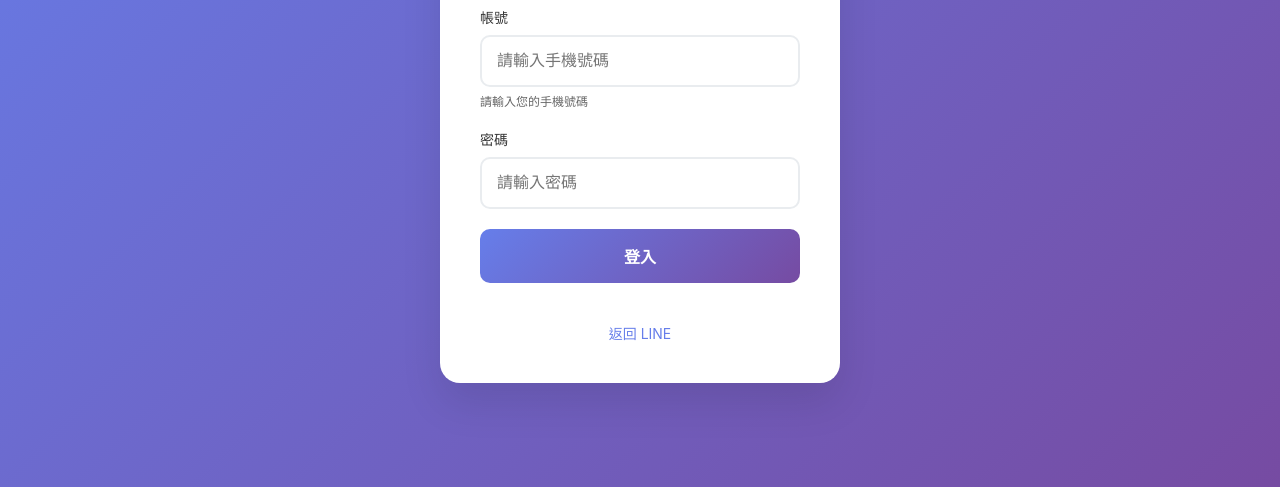
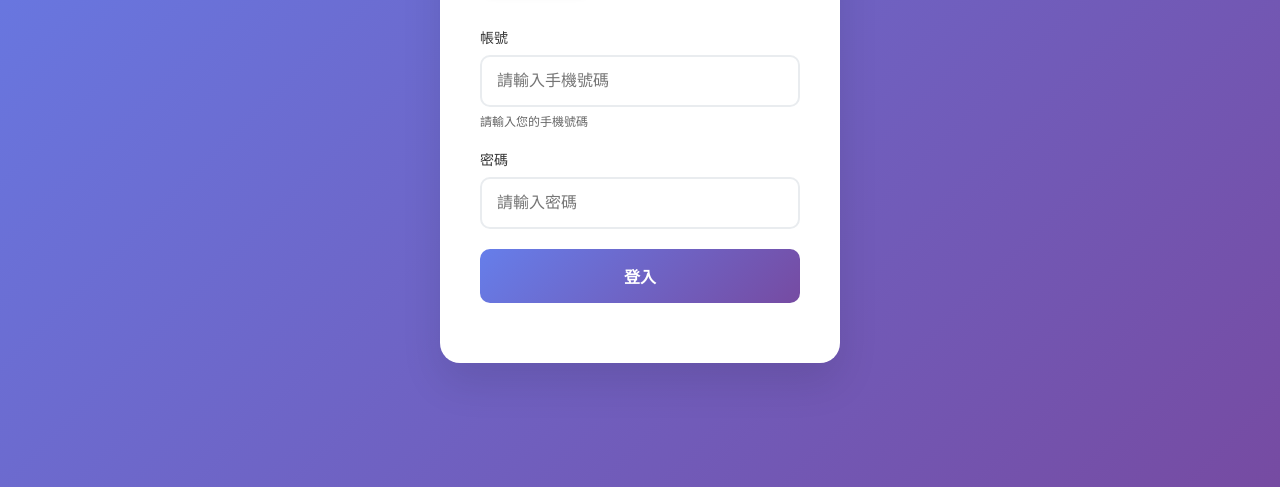
Before and after one commit to poyang1024/TSCP-line-bot, a website: page public/login.html in a window 1280 px wide. Shown: the part 313-800 px from the top of the page. Drawn offline with Linux system fonts and the light colour scheme.

Commit message:
fix: remove back-to-line functionality from login page
- Eliminate the back-to-line link to streamline the user experience on the login page.
- This change aims to simplify navigation and reduce unnecessary options for users.

```diff
--- a/public/login.html
+++ b/public/login.html
@@ -315,10 +315,6 @@
                 <button type="button" class="submit-btn" style="background: #dc3545; margin-top: 10px;" onclick="deleteAccount()">刪除帳號</button>
             </form>
         </div>
-
-        <div class="back-to-line">
-            <a href="#" onclick="backToLine()">返回 LINE</a>
-        </div>
     </div>
 
     <script>
```
